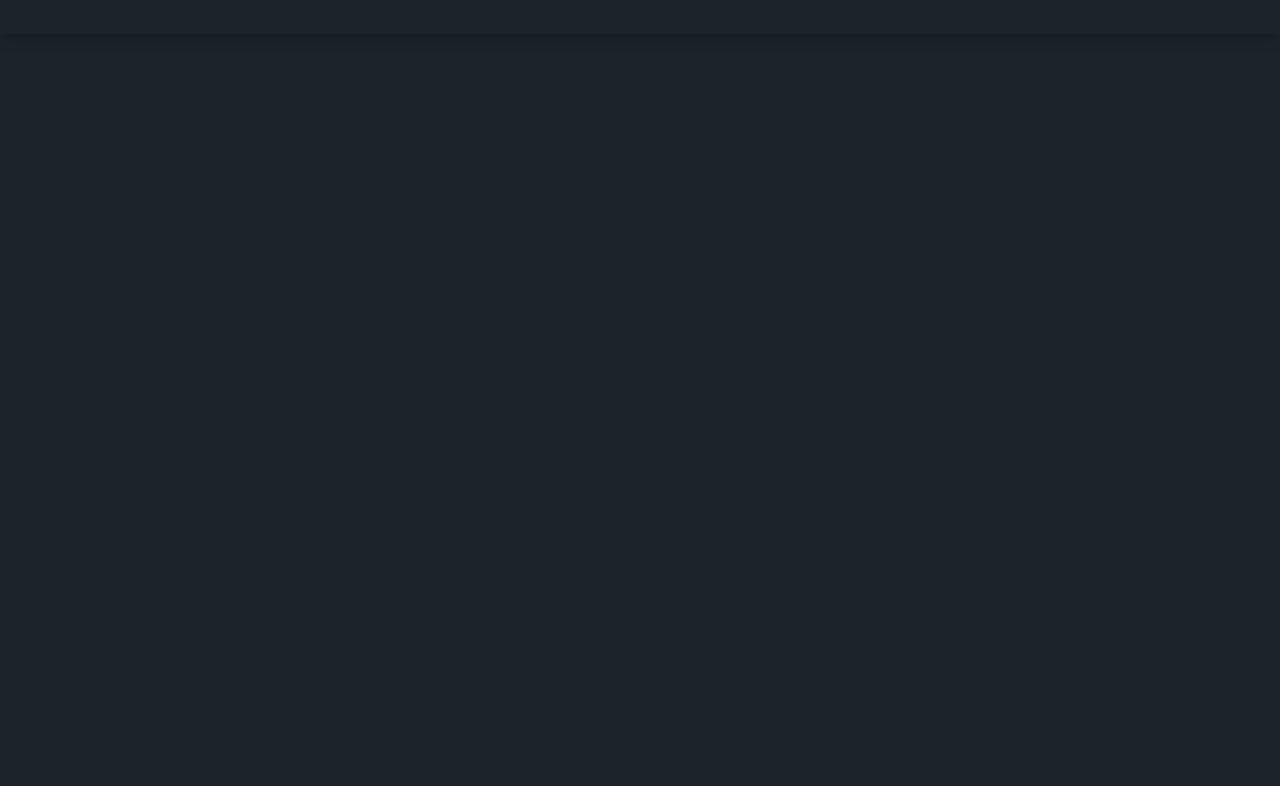
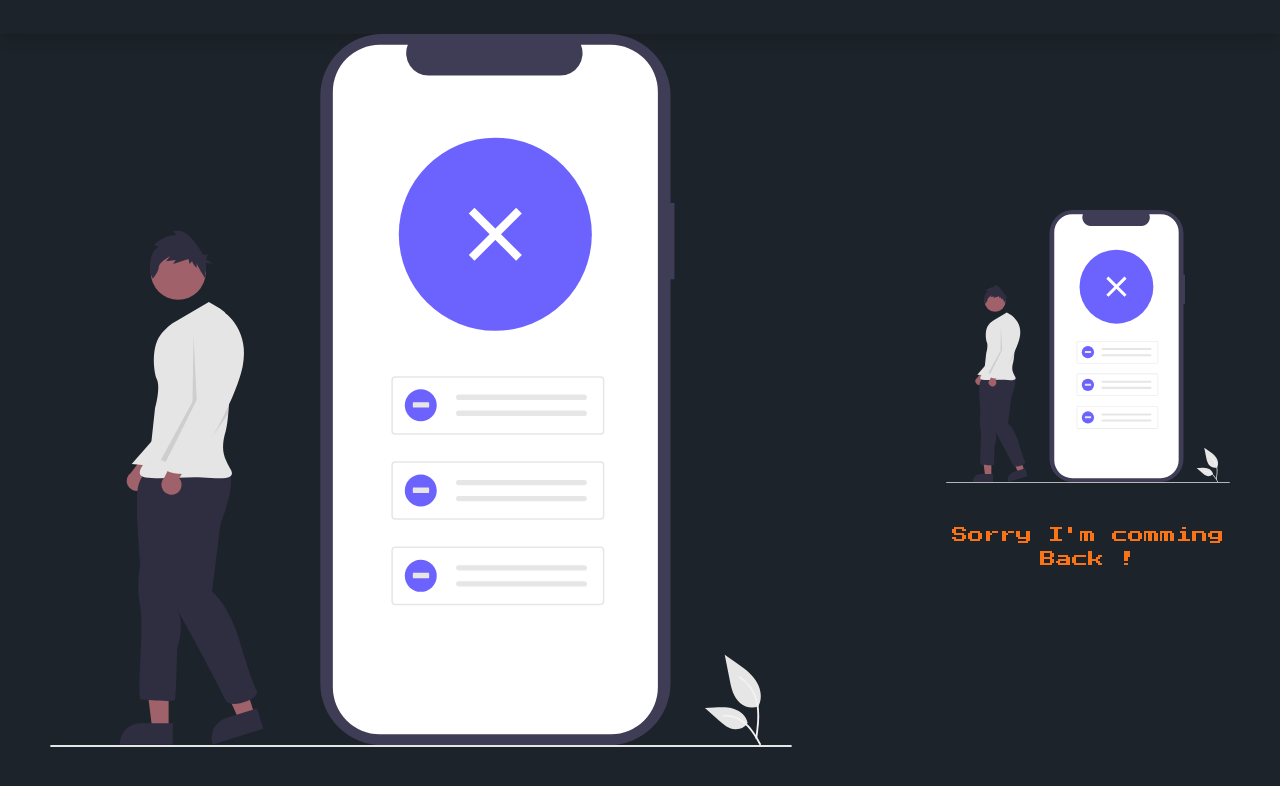
Before and after one commit to zeinou1/abdoul, a React (Vite) app: page /error in a window 1280 px wide. Before the commit this address had no page. Shown: the top 786 px of the page. Built offline with nearby package versions, Linux system fonts and the light colour scheme.

Commit message:
add error page

```diff
--- a/src/Components/UI/Overview.jsx
+++ b/src/Components/UI/Overview.jsx
@@ -107,7 +107,7 @@ const Overview = () => {
                   className="w-full border-4 border-primaryColor p-5 bg-[#2A1612] text-center text lg:text-xl text-primaryColor hover:bg-[#a15c2e] hover:text-white hover:border-separate ">
                     <button className="transform transition-transform duration-300 hover:scale-105">
                       <span className="group:hover:bg-primaryColor hover:text-white">
-                        Récuperer le PDF maintenant !
+                        <Link to="/error" > Récuperer le PDF maintenant ! </Link>
                       </span>
                     </button>
                   </div>
--- /dev/null
+++ b/src/pages/ErrorPG.jsx
@@ -0,0 +1,18 @@
+import error from "../assets/error.svg"
+const ErrorPG = () => {
+    return (
+        <div className='lg:flex lg:flex-row lg:items-center lg:justify-center mb-3 flex flex-col'>
+            <div className="max-w-7xl px-[50px] mx-auto lg:w-[70%] ">
+                <img src={error} alt="page not found" className="max-w-"/>
+            </div>
+            <div className="max-w-7xl px-[50px] mx-auto lg:block w-[30%]">
+                <img src={error} alt="page not found" className="hidden lg:block "/>
+                <h6 className="text-center pt-10 text-primaryColor">
+                    Sorry I'm comming Back !
+                </h6>
+            </div>
+        </div>
+    );
+};
+
+export default ErrorPG;
--- a/src/router/Routers.jsx
+++ b/src/router/Routers.jsx
@@ -6,6 +6,7 @@ import Project1 from "../pages/Project1";
 import Project2 from "../pages/Project2";
 import Project3 from "../pages/Project3";
 import Project4 from "../pages/Project4";
+import ErrorPG from "../pages/ErrorPG.jsx";
 
 const Routers = () => {
   return (
@@ -16,6 +17,7 @@ const Routers = () => {
       <Route path="/projects-2" element={<Project2 />} />
       <Route path="/projects-3" element={<Project3 />} />
       <Route path="/projects-4" element={<Project4 />} />
+      <Route path="/error" element={<ErrorPG />} />
       <Route path="/resume" element={<Resume />} />
       <Route path="/apropos" element={<About />} />
     </Routes>
```
Also changed, not shown: src/assets/error.svg (added).
